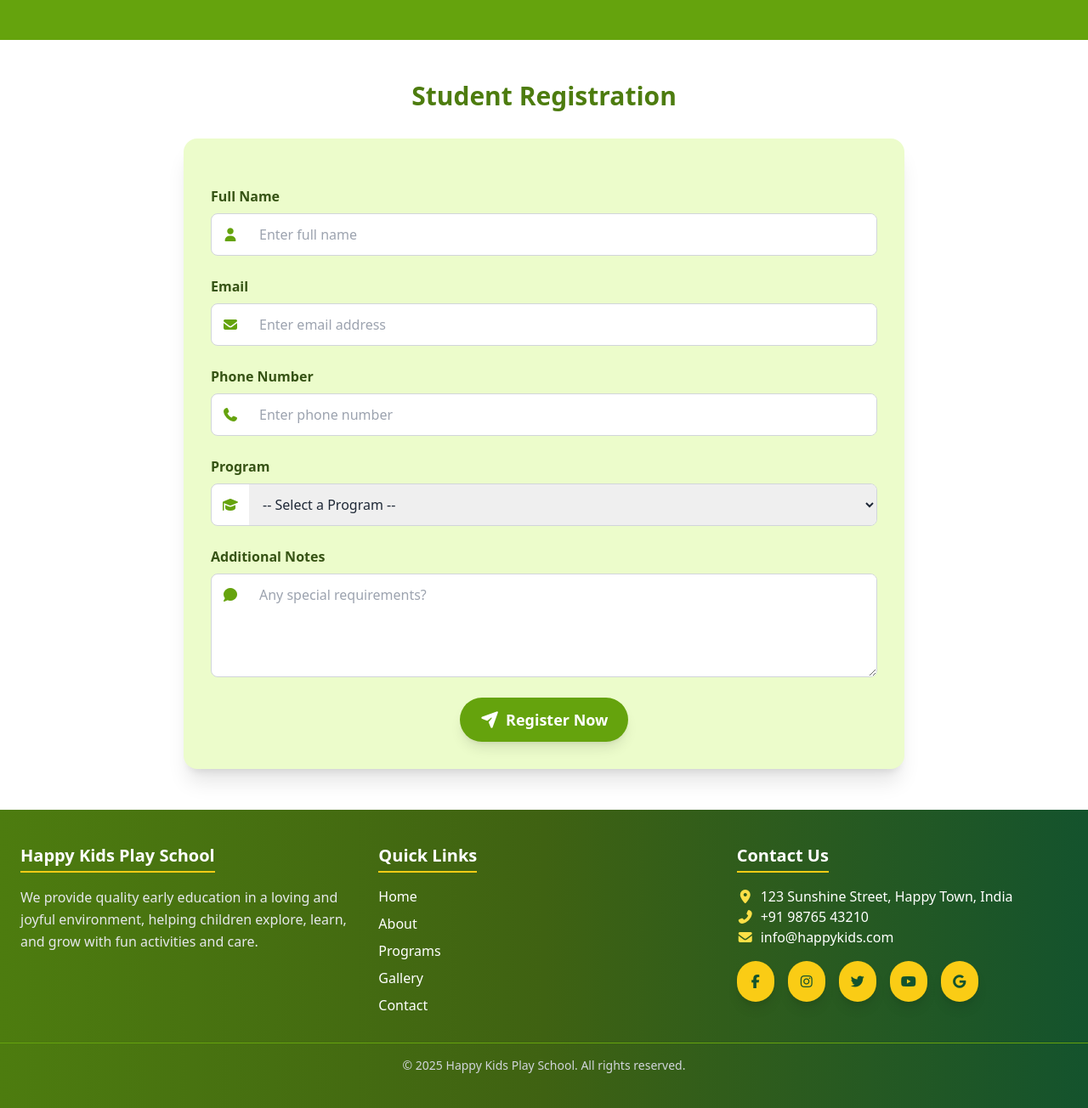
After one commit to codewithajay620021/Django_Crud_Application, a Django app: page /register/ in a window 1280 px wide. The commit adds this page. Shown: the part 301-1605 px from the top of the page at 85% size. Run offline with Django 5.2, Linux system fonts and the light colour scheme; some libraries are stand-ins or nearby versions.

Commit message:
Update more files

```diff
--- a/myapp/templates/about.html
+++ b/myapp/templates/about.html
@@ -6,7 +6,7 @@
   <meta name="viewport" content="width=device-width, initial-scale=1.0">
   <title>About Us - Happy Kids Play School</title>
   <script src="https://cdn.tailwindcss.com"></script>
-  <script src="https://kit.fontawesome.com/a076d05399.js" crossorigin="anonymous"></script>
+  <link rel="stylesheet" href="https://cdnjs.cloudflare.com/ajax/libs/font-awesome/7.0.0/css/all.min.css" integrity="sha512-DxV+EoADOkOygM4IR9yXP8Sb2qwgidEmeqAEmDKIOfPRQZOWbXCzLC6vjbZyy0vPisbH2SyW27+ddLVCN+OMzQ==" crossorigin="anonymous" referrerpolicy="no-referrer" />
 </head>
 <body class="bg-lime-600 text-white font-sans">
 
--- a/myapp/templates/contact.html
+++ b/myapp/templates/contact.html
@@ -6,7 +6,7 @@
   <meta name="viewport" content="width=device-width, initial-scale=1.0">
   <title>Contact Us - Happy Kids Play School</title>
   <script src="https://cdn.tailwindcss.com"></script>
-  <script src="https://kit.fontawesome.com/a076d05399.js" crossorigin="anonymous"></script>
+  <link rel="stylesheet" href="https://cdnjs.cloudflare.com/ajax/libs/font-awesome/7.0.0/css/all.min.css" integrity="sha512-DxV+EoADOkOygM4IR9yXP8Sb2qwgidEmeqAEmDKIOfPRQZOWbXCzLC6vjbZyy0vPisbH2SyW27+ddLVCN+OMzQ==" crossorigin="anonymous" referrerpolicy="no-referrer" />
 </head>
 <body class="bg-lime-600 text-white font-sans">
 
--- a/myapp/templates/gallery.html
+++ b/myapp/templates/gallery.html
@@ -6,6 +6,7 @@
   <meta name="viewport" content="width=device-width, initial-scale=1.0">
   <title>Gallery - Happy Kids Play School</title>
   <script src="https://cdn.tailwindcss.com"></script>
+  <link rel="stylesheet" href="https://cdnjs.cloudflare.com/ajax/libs/font-awesome/7.0.0/css/all.min.css" integrity="sha512-DxV+EoADOkOygM4IR9yXP8Sb2qwgidEmeqAEmDKIOfPRQZOWbXCzLC6vjbZyy0vPisbH2SyW27+ddLVCN+OMzQ==" crossorigin="anonymous" referrerpolicy="no-referrer" />
 </head>
 <body class="bg-lime-600 text-white font-sans">
 
--- a/myapp/templates/program.html
+++ b/myapp/templates/program.html
@@ -6,7 +6,7 @@
   <meta name="viewport" content="width=device-width, initial-scale=1.0">
   <title>Programs - Happy Kids Play School</title>
   <script src="https://cdn.tailwindcss.com"></script>
-  <script src="https://kit.fontawesome.com/a076d05399.js" crossorigin="anonymous"></script>
+  <link rel="stylesheet" href="https://cdnjs.cloudflare.com/ajax/libs/font-awesome/7.0.0/css/all.min.css" integrity="sha512-DxV+EoADOkOygM4IR9yXP8Sb2qwgidEmeqAEmDKIOfPRQZOWbXCzLC6vjbZyy0vPisbH2SyW27+ddLVCN+OMzQ==" crossorigin="anonymous" referrerpolicy="no-referrer" />
 </head>
 <body class="bg-lime-600 text-white font-sans">
 
--- /dev/null
+++ b/myapp/templates/register.html
@@ -0,0 +1,136 @@
+{% load static %}
+<!DOCTYPE html>
+<html lang="en">
+<head>
+  <meta charset="UTF-8">
+  <meta name="viewport" content="width=device-width, initial-scale=1.0">
+  <title>Programs - Happy Kids Play School</title>
+  <script src="https://cdn.tailwindcss.com"></script>
+  <link rel="stylesheet" href="https://cdnjs.cloudflare.com/ajax/libs/font-awesome/7.0.0/css/all.min.css" integrity="sha512-DxV+EoADOkOygM4IR9yXP8Sb2qwgidEmeqAEmDKIOfPRQZOWbXCzLC6vjbZyy0vPisbH2SyW27+ddLVCN+OMzQ==" crossorigin="anonymous" referrerpolicy="no-referrer" />
+</head>
+<body class="bg-lime-600 text-white font-sans">
+
+  <!-- Navbar -->
+  {% include 'header.html' %}
+
+  <!-- Hero Section -->
+  <section class="relative bg-cover bg-center h-[300px]" style="background-image: url('https://images.unsplash.com/photo-1600880292089-90a7e086ee0c?auto=format&fit=crop&w=1350&q=80');">
+    <div class="bg-black bg-opacity-50 h-full flex items-center justify-center">
+      <h1 class="text-white text-4xl md:text-5xl font-extrabold">Our Programs</h1>
+    </div>
+  </section>
+
+
+<!-- Message Section -->
+<section class="max-w-5xl mx-auto px-4 py-6">
+    {% if messages %}
+        <div class="space-y-3">
+            {% for message in messages %}
+                {% if message.tags == "success" %}
+                    <div class="bg-green-100 border border-green-400 text-green-700 px-4 py-3 rounded shadow-lg" role="alert">
+                        <strong class="font-bold">Success!</strong>
+                        <span class="block sm:inline">{{ message }}</span>
+                    </div>
+                {% elif message.tags == "error" %}
+                    <div class="bg-red-100 border border-red-400 text-red-700 px-4 py-3 rounded shadow-lg" role="alert">
+                        <strong class="font-bold">Error!</strong>
+                        <span class="block sm:inline">{{ message }}</span>
+                    </div>
+                {% elif message.tags == "warning" %}
+                    <div class="bg-yellow-100 border border-yellow-400 text-yellow-700 px-4 py-3 rounded shadow-lg" role="alert">
+                        <strong class="font-bold">Warning!</strong>
+                        <span class="block sm:inline">{{ message }}</span>
+                    </div>
+                {% else %}
+                    <div class="bg-blue-100 border border-blue-400 text-blue-700 px-4 py-3 rounded shadow-lg" role="alert">
+                        <strong class="font-bold">Info:</strong>
+                        <span class="block sm:inline">{{ message }}</span>
+                    </div>
+                {% endif %}
+            {% endfor %}
+        </div>
+    {% endif %}
+</section>
+
+<!-- Student Registration Section -->
+<section class="py-12 bg-white text-gray-800">
+  <div class="max-w-4xl mx-auto px-6">
+    <h2 class="text-3xl font-bold text-center text-lime-700 mb-8">Student Registration</h2>
+
+    <form action="/details_submit/" method="POST" class="bg-lime-100 p-8 rounded-2xl shadow-xl space-y-6">
+      {% csrf_token %}
+
+      <!-- Student Name -->
+      <div>
+        <label class="block text-lime-900 font-semibold mb-2">Full Name</label>
+        <div class="flex items-center border border-gray-300 rounded-lg bg-white overflow-hidden">
+          <span class="px-3 text-lime-600"><i class="fa-solid fa-user"></i></span>
+          <input type="text" name="name" placeholder="Enter full name" required
+                 class="w-full p-3 focus:outline-none focus:ring-2 focus:ring-lime-500">
+        </div>
+      </div>
+
+      <!-- Email -->
+      <div>
+        <label class="block text-lime-900 font-semibold mb-2">Email</label>
+        <div class="flex items-center border border-gray-300 rounded-lg bg-white overflow-hidden">
+          <span class="px-3 text-lime-600"><i class="fa-solid fa-envelope"></i></span>
+          <input type="email" name="email" placeholder="Enter email address" required
+                 class="w-full p-3 focus:outline-none focus:ring-2 focus:ring-lime-500">
+        </div>
+      </div>
+
+      <!-- Phone -->
+      <div>
+        <label class="block text-lime-900 font-semibold mb-2">Phone Number</label>
+        <div class="flex items-center border border-gray-300 rounded-lg bg-white overflow-hidden">
+          <span class="px-3 text-lime-600"><i class="fa-solid fa-phone"></i></span>
+          <input type="text" name="phone" placeholder="Enter phone number" required
+                 class="w-full p-3 focus:outline-none focus:ring-2 focus:ring-lime-500">
+        </div>
+      </div>
+
+      <!-- Program Selection -->
+      <div>
+        <label class="block text-lime-900 font-semibold mb-2">Program</label>
+        <div class="flex items-center border border-gray-300 rounded-lg bg-white overflow-hidden">
+          <span class="px-3 text-lime-600"><i class="fa-solid fa-graduation-cap"></i></span>
+          <select name="program" required
+                  class="w-full p-3 focus:outline-none focus:ring-2 focus:ring-lime-500">
+            <option value="">-- Select a Program --</option>
+            <option>Play Group</option>
+            <option>Nursery</option>
+            <option>Kindergarten</option>
+            <option>After School Activities</option>
+          </select>
+        </div>
+      </div>
+
+      <!-- Message -->
+      <div>
+        <label class="block text-lime-900 font-semibold mb-2">Additional Notes</label>
+        <div class="flex items-start border border-gray-300 rounded-lg bg-white overflow-hidden">
+          <span class="px-3 py-3 text-lime-600"><i class="fa-solid fa-comment"></i></span>
+          <textarea name="notes" placeholder="Any special requirements?" rows="4"
+                    class="w-full p-3 focus:outline-none focus:ring-2 focus:ring-lime-500"></textarea>
+        </div>
+      </div>
+
+      <!-- Submit Button -->
+      <div class="text-center">
+        <button type="submit"
+                class="bg-lime-600 text-white px-6 py-3 rounded-full font-semibold text-lg hover:bg-lime-700 shadow-lg transition-all flex items-center justify-center mx-auto gap-2">
+          <i class="fa-solid fa-paper-plane"></i>
+          Register Now
+        </button>
+      </div>
+    </form>
+  </div>
+</section>
+
+
+  <!-- Footer -->
+  {% include 'footer.html' %}
+
+</body>
+</html>
--- a/myapp/urls.py
+++ b/myapp/urls.py
@@ -7,5 +7,7 @@ urlpatterns = [
     path('program/', views.program, name='program'),
     path('gallery/', views.gallery, name='gallery'),
     path('contact/', views.contact, name='contact'),
-    path('contact_submit/',views.contact_submit,name='contact_submit'),
+    path('register/', views.register, name='register'),
+    path('contact_submit/', views.contact_submit, name='contact_submit'),
+    path('details_submit/', views.details_submit, name='details_submit'),
 ]
--- a/myapp/views.py
+++ b/myapp/views.py
@@ -1,7 +1,7 @@
 from django.shortcuts import render,redirect
 from django.contrib.messages import constants as messages
 from django.contrib import messages
-from .models import Contact
+from .models import Contact,Register
 
 # Create your views here.
 def home (request):
@@ -29,3 +29,21 @@ def contact_submit(request):
     else:
         messages.error(request, "Invalid Crediantial")
         return redirect('contact')
+
+def register(request):
+    return render (request, 'register.html')
+
+def details_submit(request):
+    if request.method=='POST':
+        stname = request.POST['name']
+        stemail = request.POST['email']
+        stcontact = request.POST['phone']
+        stprogram = request.POST['program']
+        stnotes = request.POST['notes']
+        insert = Register(name=stname,email=stemail,phone=stcontact,program=stprogram,notes=stnotes)
+        insert.save()
+        messages.success(request, "Student Details Has Been Submited Successfully")
+        return redirect('register')
+    else:
+        messages.error(request, 'Details invaild')
+        return redirect('register')
```
Also changed, not shown: myapp/models.py (+12 -4 lines), myapp/migrations/0003_register_created_at_register_email_register_name_and_more.py (added).
